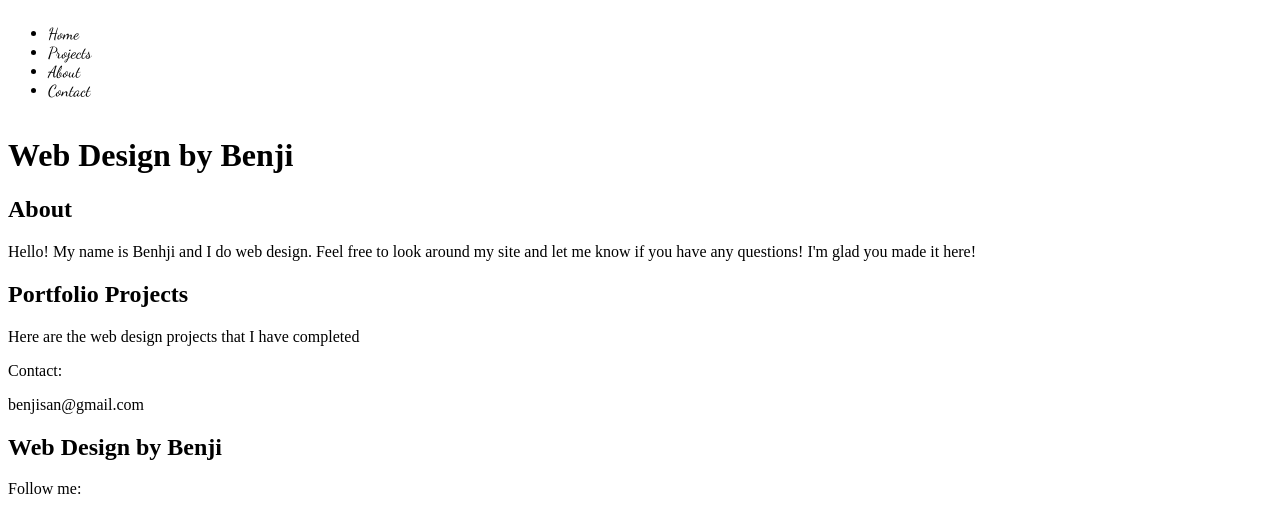
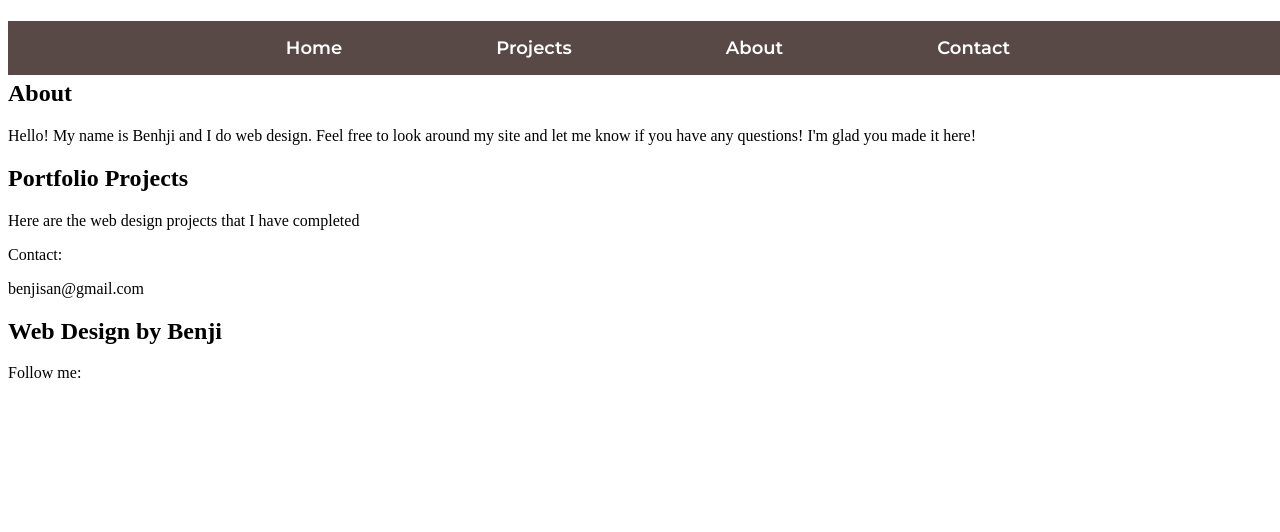
Before and after one commit to Amandium7/portfolio, a plain HTML site: page index.html in a window 1280 px wide. Drawn offline with Linux system fonts and the light colour scheme.

Commit message:
added styling to nav bar

```diff
--- a/style.css
+++ b/style.css
@@ -2,8 +2,32 @@
 font-family: 'Montserrat', sans-serif;
 */
 
-nav {
-    font-family: 'Dancing Script', cursive;
-    font-size: 16px;
-    display: inline-block;
+main {
+    width: 100%;
+    height: auto;
 }
+
+nav{
+    display: flex;
+    align-items: center;
+    justify-content: center;
+    padding:0;
+    background-color:#594946;
+    position:fixed;
+    width: 100%;
+}
+
+nav ul{
+    padding-left:0px;
+}
+
+nav ul li{
+    font-family: 'Montserrat', sans-serif;
+    font-size: 18px;
+    display: inline;
+    align-items:center;
+    justify-content: center;
+    padding:0 75px;
+    font-weight: bold;
+    color:white;
+}
```
